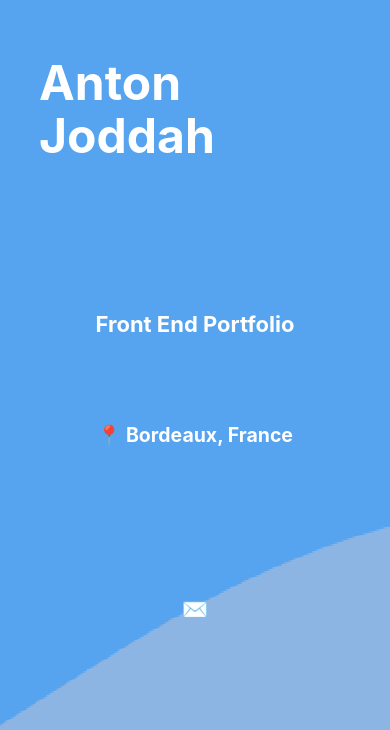
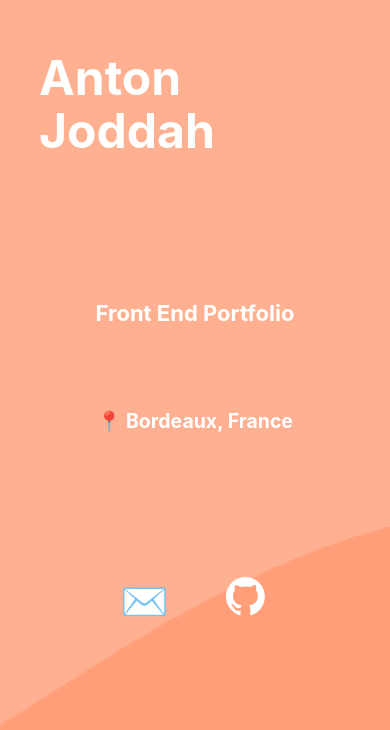
Before and after one commit to JennaHuff/portfolio, a React (Vite) app: page / in a window 390 px wide. Shown: the part 114-844 px from the top of the page. Built offline with nearby package versions, Linux system fonts and the light colour scheme.

Commit message:
scroll snap is back, github button, css cleanup

```diff
--- a/src/App.css
+++ b/src/App.css
@@ -1,36 +1,17 @@
 #root {
-    /* scroll-snap-type: y proximity; */
-    /* scroll-snap-type: y mandatory; */
+    scroll-snap-type: y proximity;
+
     width: 100vw;
     height: 100dvh;
     overflow-y: scroll;
+
     background-image: url("/src/assets/Background Waves.svg");
     background-size: cover;
     background-attachment: local;
     color: white;
 
-    /*
-    background-image: url("/src/assets/Dark Background Waves.svg")
-     > h1,
-    h2,
-    h3,
-    h4,
-    p,
-    div > h1 {
-        mix-blend-mode: difference;
-    } */
-}
-
-#second-root {
-    width: 100%;
-    height: 100%;
-    margin: 0;
-    padding: 0;
-    position: sticky;
-    overflow-y: scroll;
-    background-image: url("/src/assets/Orange Background Waves.svg");
-    background-size: cover;
-    background-attachment: local;
+    /* --card-bg-color: rgb(53, 42, 84, 0.5); */
+    --card-bg-color: rgba(53, 42, 84, 0.258);
 }
 
 button {
@@ -38,7 +19,8 @@ button {
 }
 
 .page {
-    /* scroll-snap-align: start; */
+    scroll-snap-align: start;
+
     padding-top: 5vh;
     margin: 0 10vw;
 
@@ -82,14 +64,26 @@ button {
         grid-row: 2 / 3;
     }
 
-    > button {
-        font-size: clamp(22px, 3rem, 5vw);
-        align-self: center;
+    #landing-page-buttons {
+        height: fit-content;
+        display: flex;
+        width: 100%;
+        gap: 2vw;
+        grid-column: 2 / 3;
+        > button {
+            font-size: clamp(22px, 3rem, 5vw);
+            align-self: center;
 
-        padding: 0;
-        background: none;
-        grid-column: 2 / 3;
-        width: 30%;
+            padding: 0;
+            background: none;
+            width: 40%;
+        }
+        #github-logo {
+            width: 40%;
+            > * {
+                width: clamp(22px, 3rem, 5vw);
+            }
+        }
     }
 
     @media (max-width: 600px) {
@@ -106,9 +100,19 @@ button {
         > h3 {
             grid-row: 3 / 4;
         }
-        > button {
+        #landing-page-buttons {
             grid-column: unset;
-            width: 50%;
+            justify-content: center;
+            > button {
+                font-size: clamp(22px, 5rem, 10vw);
+                width: 30%;
+            }
+            #github-logo {
+                width: 30%;
+                > * {
+                    width: clamp(22px, 5rem, 10vw);
+                }
+            }
         }
     }
 }
@@ -145,11 +149,10 @@ button {
     border-radius: 15px;
 
     padding: 10%;
-    background-color: rgb(53, 42, 84, 0.5);
+    background-color: var(--card-bg-color);
 
     > svg {
         width: clamp(120px, 20vw, 200px);
-        /* animation: rotation 0.3s 1 linear; */
         grid-row: 1 /4;
         align-self: center;
         animation: glow 2s infinite linear, rotation 0.3s 1 linear;
@@ -254,7 +257,7 @@ button {
     border-radius: 15px;
 
     padding: 3% 10%;
-    background-color: rgba(53, 42, 84, 0.258);
+    background-color: var(--card-bg-color);
 }
 
 .resume-grid {
@@ -264,7 +267,7 @@ button {
     margin-bottom: 5vh;
 
     padding: 3% 10%;
-    background-color: rgba(53, 42, 84, 0.258);
+    background-color: var(--card-bg-color);
     > div {
         text-align: justify;
         margin-bottom: 10vh;
--- a/src/pages/LandingPage.tsx
+++ b/src/pages/LandingPage.tsx
@@ -1,3 +1,5 @@
+import { ReactComponent as GithubLogo } from "../assets/Github Logo White.svg";
+
 export default function LandingPage() {
     return (
         <div className="page landing-page">
@@ -6,7 +8,14 @@ export default function LandingPage() {
                     Anton Joddah <br />
                 </h1>
                 <h2>Front End Portfolio</h2>
-                <button aria-label="contact">✉️</button>
+
+                <div id="landing-page-buttons">
+                    {" "}
+                    <button aria-label="contact">✉️</button>
+                    <button id="github-logo" aria-label="github">
+                        {<GithubLogo />}
+                    </button>
+                </div>
                 <h3>📍 Bordeaux, France</h3>
             </div>
         </div>
```
Also changed, not shown: src/assets/Background Waves.svg, src/assets/Github Logo White.svg (added).
